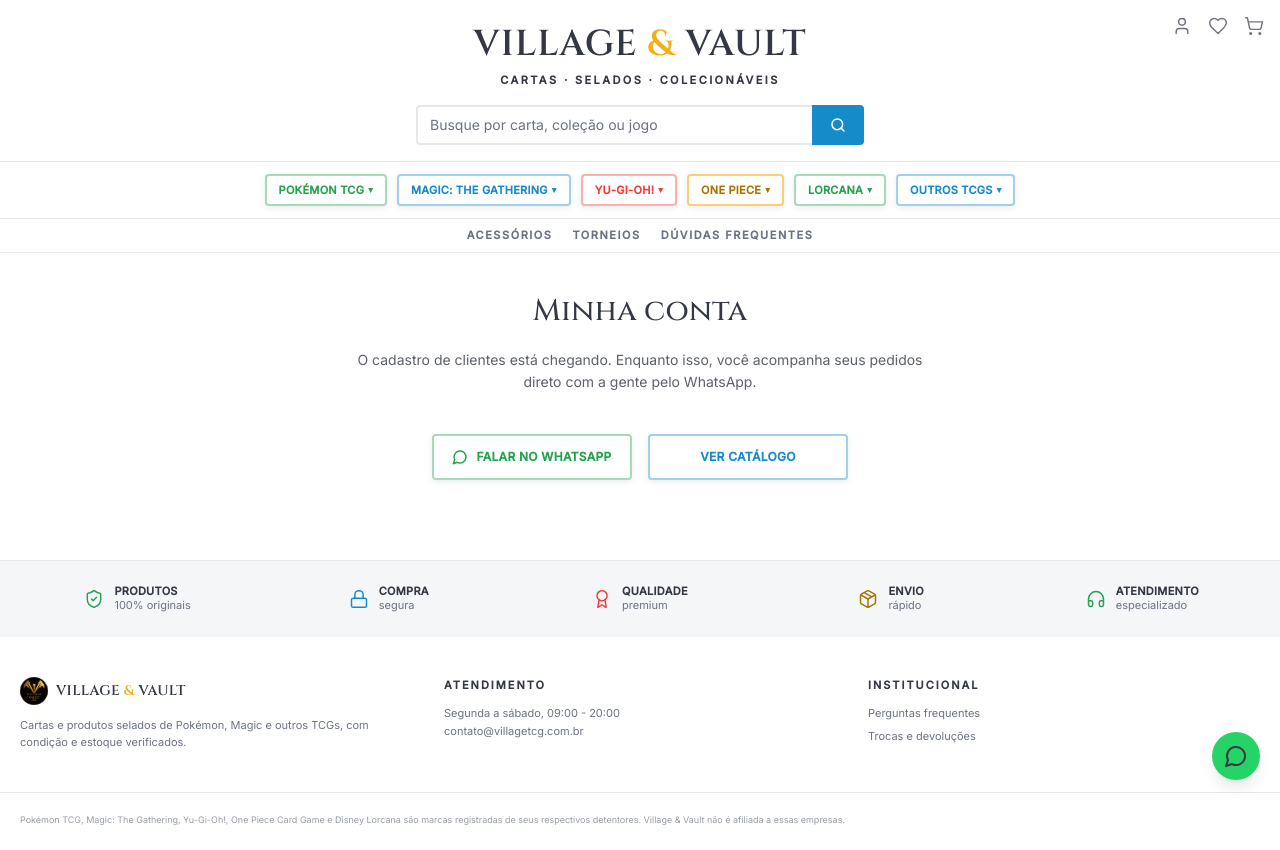
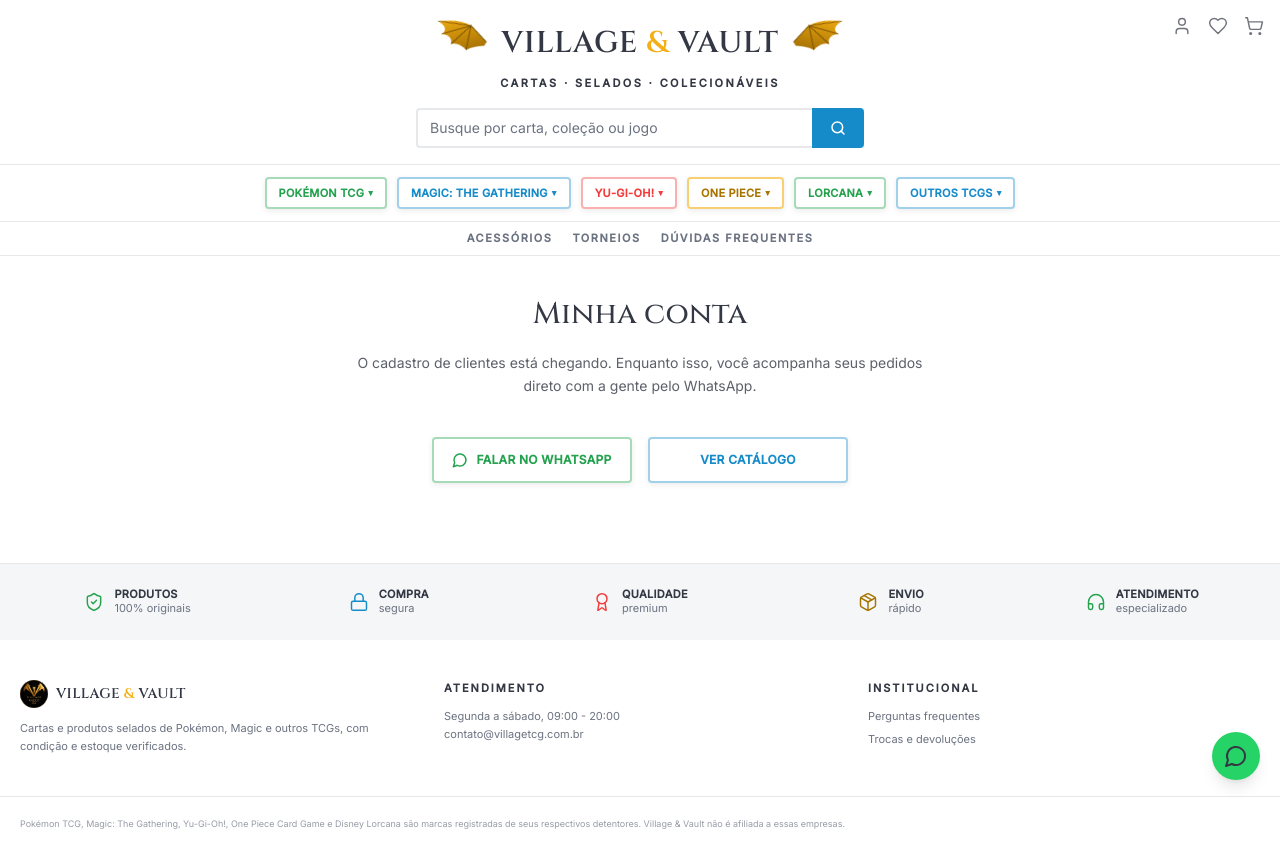
Before and after one commit to israbrito0/village-vault-tcg, a Next.js app: page /conta in a window 1280 px wide. Built offline with nearby package versions, Linux system fonts and the light colour scheme.

Commit message:
Asas de dragao batendo ao lado do nome da loja
Desenho proprio de asa em SVG, dourado, uma de cada lado de
"VILLAGE & VAULT", batendo em volta do ombro (respeita quem prefere
menos animacao). O nome nao quebra mais de linha.

Co-Authored-By: Claude Opus 5 <noreply@anthropic.com>

```diff
--- a/components/Wordmark.tsx
+++ b/components/Wordmark.tsx
@@ -1,16 +1,55 @@
 import Link from "next/link";
 
-// Nome da loja centralizado com o subtítulo, igual em todas as páginas.
+// Asa de dragão desenhada para a marca (esquerda; a direita é espelhada).
+// Presa pela borda direita, que é o "ombro" em volta do qual ela bate.
+function Wing({ gradientId, className }: { gradientId: string; className: string }) {
+  return (
+    <svg
+      viewBox="0 0 120 80"
+      aria-hidden
+      className={`origin-right motion-safe:animate-flap ${className}`}
+    >
+      <defs>
+        <linearGradient id={gradientId} x1="0" y1="0" x2="1" y2="1">
+          <stop offset="0%" stopColor="#F4AF14" />
+          <stop offset="100%" stopColor="#9A6700" />
+        </linearGradient>
+      </defs>
+      {/* Membrana: bordas entre as pontas curvam para dentro, como asa de dragão. */}
+      <path
+        d="M114 40 L74 10 Q44 0 4 18 Q30 28 18 46 Q40 44 42 64 Q58 56 76 70 Q88 58 112 50 Z"
+        fill={`url(#${gradientId})`}
+      />
+      {/* Ossos da asa, saindo do "pulso" até cada ponta. */}
+      <g stroke="#7A5200" strokeWidth="2.2" strokeLinecap="round" fill="none">
+        <path d="M114 40 L74 10" />
+        <path d="M74 10 L4 18" />
+        <path d="M74 10 L18 46" />
+        <path d="M74 10 L42 64" />
+        <path d="M74 10 L76 70" />
+      </g>
+    </svg>
+  );
+}
+
+// Nome da loja centralizado com as asas e o subtítulo, igual em todas as páginas.
 export default function Wordmark({ large = false }: { large?: boolean }) {
+  const wingSize = large ? "w-9 sm:w-16 lg:w-24" : "w-8 sm:w-14";
+
   return (
     <div className="text-center">
-      <Link href="/" className="inline-block">
+      <Link href="/" className="inline-flex items-center gap-1.5 sm:gap-3">
+        <Wing gradientId="vv-wing-left" className={wingSize} />
         <span
-          className={`font-display font-semibold tracking-wide text-ink ${
-            large ? "text-3xl sm:text-5xl" : "text-2xl sm:text-4xl"
+          className={`whitespace-nowrap font-display font-semibold tracking-wide text-ink ${
+            large ? "text-2xl sm:text-4xl lg:text-5xl" : "text-xl sm:text-3xl"
           }`}
         >
           VILLAGE <span className="text-brand-yellow">&amp;</span> VAULT
+        </span>
+        {/* Espelhada: a mesma asa, virada para a direita. */}
+        <span className="-scale-x-100">
+          <Wing gradientId="vv-wing-right" className={`block ${wingSize}`} />
         </span>
       </Link>
       <p
--- a/tailwind.config.ts
+++ b/tailwind.config.ts
@@ -64,6 +64,11 @@ const config: Config = {
           "0%, 100%": { transform: "perspective(1000px) rotateX(10deg) rotateY(-10deg) translateY(0)" },
           "50%": { transform: "perspective(1000px) rotateX(6deg) rotateY(8deg) translateY(-12px)" },
         },
+        // Asa do nome da loja batendo em volta do "ombro" (borda interna).
+        flap: {
+          "0%, 100%": { transform: "rotate(14deg) scaleY(0.88)" },
+          "50%": { transform: "rotate(-16deg) scaleY(1.04)" },
+        },
         shadowPulse: {
           "0%, 100%": { transform: "scaleX(1)", opacity: "0.35" },
           "50%": { transform: "scaleX(0.82)", opacity: "0.2" },
@@ -79,6 +84,7 @@ const config: Config = {
         float: "float 5s ease-in-out infinite",
         "float-tilt": "floatTilt 7s ease-in-out infinite",
         "shadow-pulse": "shadowPulse 7s ease-in-out infinite",
+        flap: "flap 1.8s ease-in-out infinite",
       },
     },
   },
```
